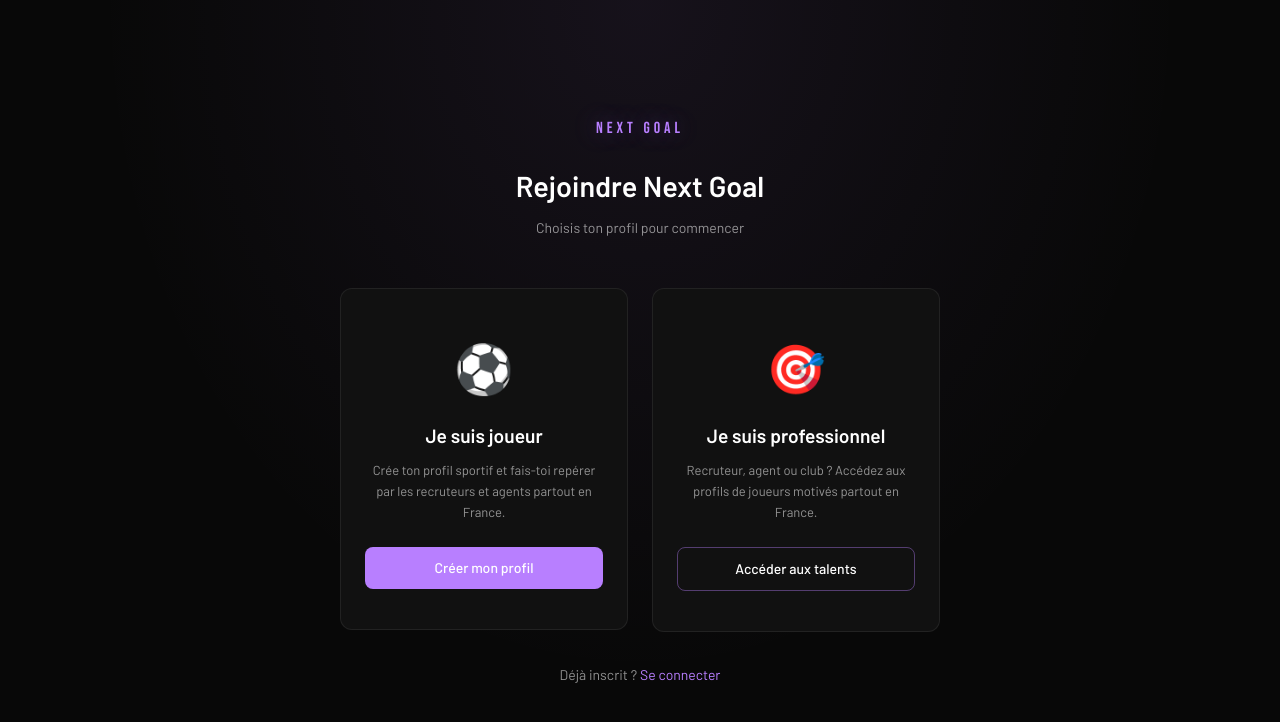
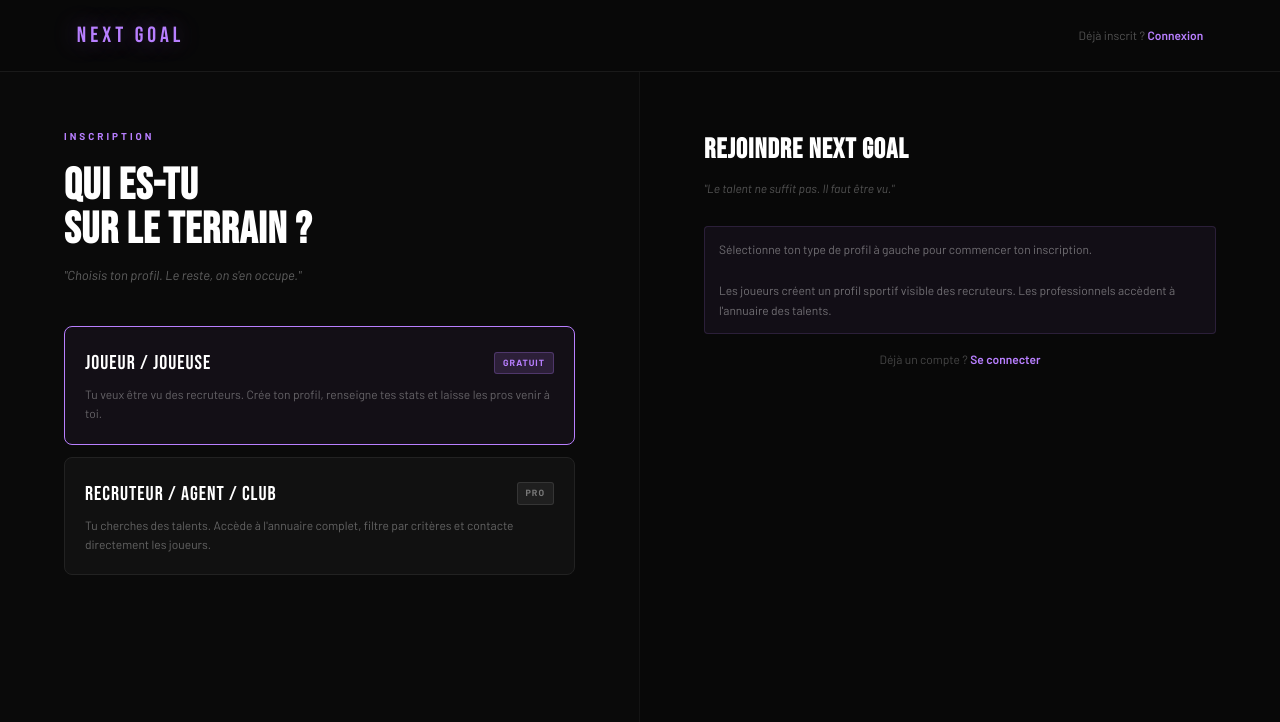
Before and after one commit to bakarysysawane-star/NEXT-GOAL, a React (Vite) app: page /inscription in a window 1280 px wide. Shown: the top 722 px of the page. Built offline with nearby package versions, Linux system fonts and the light colour scheme; no server answers.

Commit message:
Update SignupChoice.jsx

```diff
--- a/src/pages/SignupChoice.jsx
+++ b/src/pages/SignupChoice.jsx
@@ -1,78 +1,49 @@
 import { Link } from 'react-router-dom'
+import './Signup.css'
 
 export default function SignupChoice() {
   return (
-    <div style={{
-      minHeight: '100vh', display: 'flex', alignItems: 'center', justifyContent: 'center',
-      padding: '2rem',
-      background: 'radial-gradient(ellipse at 50% 0%, rgba(192,132,252,0.08) 0%, transparent 60%)',
-    }}>
-      <div style={{ width: '100%', maxWidth: '600px', textAlign: 'center' }}>
-        <Link to="/" style={{ textDecoration: 'none' }}>
-          <span className="logo-text" style={{ fontSize: '16px' }}>NEXT GOAL</span>
-        </Link>
+    <div className="ngs fade-in">
+      <div className="ngs-topbar">
+        <Link to="/" className="ngs-logo">NEXT GOAL</Link>
+        <div className="ngs-topbar-right">Déjà inscrit ? <Link to="/connexion">Connexion</Link></div>
+      </div>
 
-        <h1 style={{ fontSize: '1.8rem', fontWeight: '600', margin: '1.5rem 0 0.5rem', color: 'var(--text)' }}>
-          Rejoindre Next Goal
-        </h1>
-        <p style={{ color: 'var(--text2)', fontSize: '14px', marginBottom: '3rem' }}>
-          Choisis ton profil pour commencer
-        </p>
+      <div className="ngs-wrapper">
+        <div className="ngs-left">
+          <div className="ngs-eyebrow">Inscription</div>
+          <h2>Qui es-tu<br />sur le terrain ?</h2>
+          <p className="ngs-left-sub">"Choisis ton profil. Le reste, on s'en occupe."</p>
 
-        <div className="grid-2" style={{ gap: '1.5rem' }}>
-          {/* Joueur */}
-          <Link to="/inscription/joueur" style={{ textDecoration: 'none' }}>
-            <div className="card" style={{
-              textAlign: 'center', padding: '2.5rem 1.5rem',
-              transition: 'all 0.2s', cursor: 'pointer',
-              border: '1px solid var(--border)',
-            }}
-              onMouseEnter={e => { e.currentTarget.style.borderColor = 'var(--accent)'; e.currentTarget.style.transform = 'translateY(-4px)' }}
-              onMouseLeave={e => { e.currentTarget.style.borderColor = 'var(--border)'; e.currentTarget.style.transform = 'translateY(0)' }}
-            >
-              <div style={{ fontSize: '3rem', marginBottom: '1rem' }}>⚽</div>
-              <h2 style={{ fontSize: '1.2rem', fontWeight: '600', marginBottom: '0.5rem', color: 'var(--text)' }}>
-                Je suis joueur
-              </h2>
-              <p style={{ fontSize: '13px', color: 'var(--text2)', lineHeight: 1.6, marginBottom: '1.5rem' }}>
-                Crée ton profil sportif et fais-toi repérer par les recruteurs et agents partout en France.
-              </p>
-              <span className="btn btn-primary" style={{ width: '100%', display: 'block' }}>
-                Créer mon profil
-              </span>
-            </div>
-          </Link>
+          <div className="ngs-type-cards">
+            <Link to="/inscription/joueur" className="ngs-type-card active">
+              <div className="ngs-type-head">
+                <div className="ngs-type-title">Joueur / Joueuse</div>
+                <span className="ngs-type-badge ngs-badge-joueur">Gratuit</span>
+              </div>
+              <div className="ngs-type-desc">Tu veux être vu des recruteurs. Crée ton profil, renseigne tes stats et laisse les pros venir à toi.</div>
+            </Link>
 
-          {/* Pro */}
-          <Link to="/inscription/pro" style={{ textDecoration: 'none' }}>
-            <div className="card" style={{
-              textAlign: 'center', padding: '2.5rem 1.5rem',
-              transition: 'all 0.2s', cursor: 'pointer',
-              border: '1px solid var(--border)',
-            }}
-              onMouseEnter={e => { e.currentTarget.style.borderColor = 'var(--accent)'; e.currentTarget.style.transform = 'translateY(-4px)' }}
-              onMouseLeave={e => { e.currentTarget.style.borderColor = 'var(--border)'; e.currentTarget.style.transform = 'translateY(0)' }}
-            >
-              <div style={{ fontSize: '3rem', marginBottom: '1rem' }}>🎯</div>
-              <h2 style={{ fontSize: '1.2rem', fontWeight: '600', marginBottom: '0.5rem', color: 'var(--text)' }}>
-                Je suis professionnel
-              </h2>
-              <p style={{ fontSize: '13px', color: 'var(--text2)', lineHeight: 1.6, marginBottom: '1.5rem' }}>
-                Recruteur, agent ou club ? Accédez aux profils de joueurs motivés partout en France.
-              </p>
-              <span className="btn btn-secondary" style={{ width: '100%', display: 'block' }}>
-                Accéder aux talents
-              </span>
-            </div>
-          </Link>
+            <Link to="/inscription/pro" className="ngs-type-card">
+              <div className="ngs-type-head">
+                <div className="ngs-type-title">Recruteur / Agent / Club</div>
+                <span className="ngs-type-badge ngs-badge-pro">Pro</span>
+              </div>
+              <div className="ngs-type-desc">Tu cherches des talents. Accède à l'annuaire complet, filtre par critères et contacte directement les joueurs.</div>
+            </Link>
+          </div>
         </div>
 
-        <p style={{ marginTop: '2rem', fontSize: '14px', color: 'var(--text2)' }}>
-          Déjà inscrit ?{' '}
-          <Link to="/connexion" style={{ color: 'var(--accent)', textDecoration: 'none' }}>
-            Se connecter
-          </Link>
-        </p>
+        <div className="ngs-right">
+          <h3>Rejoindre Next Goal</h3>
+          <p className="ngs-right-sub">"Le talent ne suffit pas. Il faut être vu."</p>
+          <div className="ngs-info" style={{ lineHeight: 1.7 }}>
+            Sélectionne ton type de profil à gauche pour commencer ton inscription.
+            <br /><br />
+            Les joueurs créent un profil sportif visible des recruteurs. Les professionnels accèdent à l'annuaire des talents.
+          </div>
+          <div className="ngs-signin">Déjà un compte ? <Link to="/connexion">Se connecter</Link></div>
+        </div>
       </div>
     </div>
   )
```
